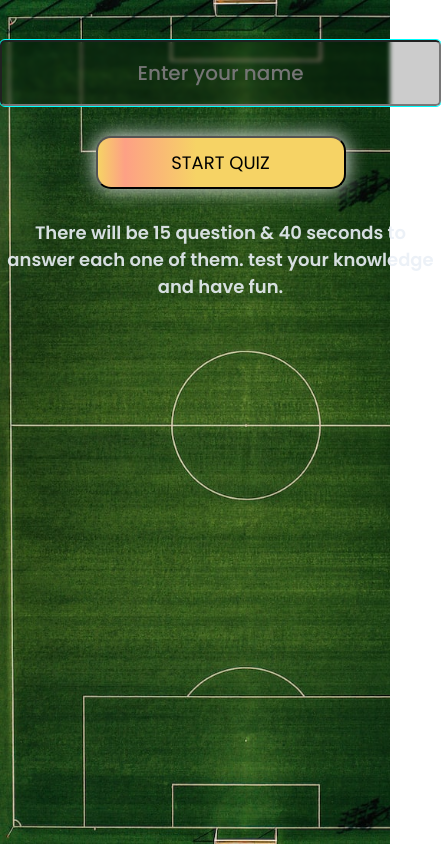
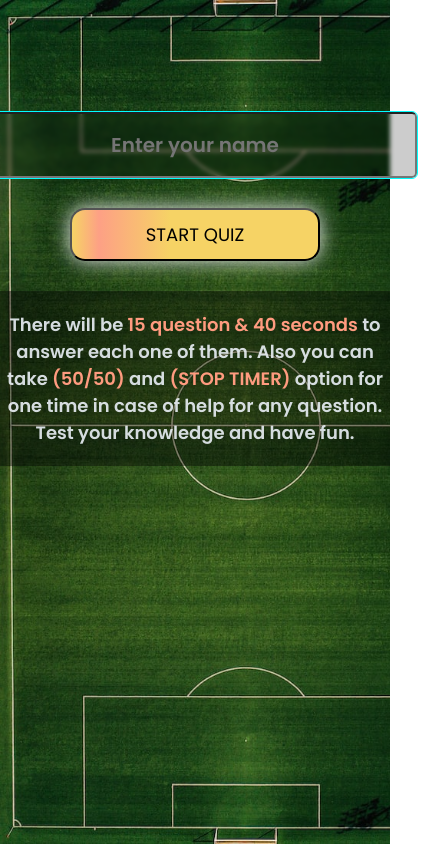
Before and after one commit to Niloy173/Fifa-World-Cup-Quiz---React, a React (Create React App) app: page / in a window 390 px wide. Shown: the whole page, 441 px wide, since content can reach past the window. Built offline with nearby package versions, Linux system fonts and the light colour scheme.

Commit message:
new feature added

```diff
--- a/package.json
+++ b/package.json
@@ -6,6 +6,7 @@
     "@testing-library/jest-dom": "^5.16.5",
     "@testing-library/react": "^13.4.0",
     "@testing-library/user-event": "^13.5.0",
+    "lodash": "^4.17.21",
     "react": "^18.2.0",
     "react-dom": "^18.2.0",
     "react-howler": "^5.2.0",
--- a/src/Question_Prize.js
+++ b/src/Question_Prize.js
@@ -45,7 +45,7 @@ const Question = [
 
       {
         text: 'Diego Maradona',
-        correct: true
+        correct: false
       }
     ]
   },
--- a/src/app.css
+++ b/src/app.css
@@ -5,7 +5,7 @@
   color: #fff;
 }
 
-/* question & answe */
+/* question & answer */
 .main {
   width: 75%;
   background: url("./assets/background.jpg") center;
@@ -21,6 +21,39 @@
 
 .bottom {
   height: 50%;
+}
+
+.options {
+  width: inherit;
+  display: flex;
+  justify-content: center;
+  gap: 20px;
+  position: absolute;
+  top: 80px;
+}
+
+.choice {
+  width: 70px;
+  height: 70px;
+  object-fit: cover;
+  border-radius: 50%;
+  color: #eee;
+  border: 5px solid cyan;
+  background: rgba(0, 0, 0, 0.2);
+  cursor: pointer;
+}
+
+.no-cursor {
+  pointer-events: none;
+  cursor: default;
+  width: 70px;
+  height: 70px;
+  object-fit: cover;
+  border-radius: 50%;
+  color: #eee;
+  border: 5px solid cyan;
+  background: rgba(0, 0, 0, 0.2);
+  filter: blur(2px);
 }
 
 .timer {
@@ -159,6 +192,10 @@
   border-radius: 5px;
 }
 
+.moneyListItem.passed {
+  color: #008000;
+}
+
 .moneyListItem.active {
   background-color: peru;
 }
@@ -203,19 +240,18 @@
 }
 
 .center {
-  width: 500px;
+  width: 100%;
   height: 100px;
   display: flex;
   flex-direction: column;
-  position: relative;
-  top: 0;
-  left: 0;
-  right: 0;
-  bottom: 0;
   margin: 80px auto 0 auto;
   gap: 10px;
   align-items: center;
   justify-content: center;
+  position: absolute;
+  top: 20%;
+  left: 50%;
+  transform: translate(-50%, -50%);
 }
 
 .center input {
@@ -226,12 +262,13 @@
   backdrop-filter: blur(2px);
   background-color: rgba(0, 0, 0, 0.2);
   outline: 1px solid cyan;
-  font-weight: 500;
+  font-weight: bold;
   color: #fff;
 }
 
 input:focus {
-  background: none;
+  /* background: none; */
+  outline: none;
 }
 .center .btn {
   padding: 0.7rem 0.6rem;
@@ -261,6 +298,16 @@ input:focus {
   font-size: 18px;
   text-align: center;
   font-weight: bold;
+  background-color: rgb(0, 0, 0);
+  background-color: rgba(0, 0, 0, 0.4);
+  font-weight: bold;
+  width: 80%;
+  text-align: center;
+  padding: 20px 15px;
+}
+
+.center summary span {
+  color: #ff9b7f;
 }
 /* ======== MEDIA QUERRY =========== */
 @media screen and (max-width: 769px) {
@@ -277,6 +324,11 @@ input:focus {
   }
   .moneyListItem {
     justify-content: center;
+  }
+
+  .center summary {
+    width: 100%;
+    padding: 20px 0px;
   }
 }
 
@@ -301,6 +353,10 @@ input:focus {
     margin-bottom: 20px;
   }
 
+  .options {
+    position: inherit;
+  }
+
   .startPage {
     background-image: url("../src/assets/mobile_back.jpg");
   }
--- a/src/components/Main.jsx
+++ b/src/components/Main.jsx
@@ -1,11 +1,12 @@
-import React, { useEffect, useMemo, useState } from 'react';
+import { cloneDeep } from 'lodash';
+import React, { useEffect, useMemo, useRef, useState } from 'react';
 import Timer from './Timer';
 
-
 // import files
+import fifty_fifty from '../assets/fifty_fifty.png';
 import correct from '../assets/src_sounds_correct.mp3';
 import wrong from '../assets/src_sounds_wrong.mp3';
-
+import stopTimer from '../assets/stopTImer.jpg';
 
 const Main = ({data,setStopGame,setQuestionNumber,questionNumber}) => {
 
@@ -14,11 +15,41 @@ const Main = ({data,setStopGame,setQuestionNumber,questionNumber}) => {
   const [selectedanswer, setSelectedAnswer] = useState(null);
   const [classname, setClassname] = useState("answer");
 
+  // options
+  const [isRuning,setIsRuning] = useState(false); // for timer to stop
+  const alwaysRun = useRef(false); // state management for controlling one time stop timer option &
+                                  // continious stop watch runing again for next question
+
+  const [active50_50, setActive50_50] = useState(false);
+  const option50_50 = useRef(true) // state management for option 50_50
+
 
 
   useEffect(() => {
-    setQuestion(data[questionNumber - 1]);
-  },[data,questionNumber])
+
+    if(active50_50 && option50_50.current){
+
+      const clone_question = cloneDeep(data[questionNumber - 1]);
+      const updatedQuestion = {};
+
+      updatedQuestion.id = clone_question.id;
+      updatedQuestion.question = clone_question.question;
+
+      const correct_answer = clone_question.answer.filter((v) => v.correct === true)
+      const false_answer = clone_question.answer.filter((v) => v.correct === false);
+
+      const incorrect_index = Math.floor(Math.random() * false_answer.length);
+
+      updatedQuestion.answer = [...correct_answer, false_answer[incorrect_index]]
+
+      setQuestion(updatedQuestion);
+      option50_50.current = !option50_50.current; // to stop 50_50
+
+    }else{
+      setQuestion(data[questionNumber - 1]);
+    }
+  },[data,questionNumber,active50_50])
+
 
   const delayFunction = (duration, cb) => {
     setTimeout(() => {
@@ -81,8 +112,8 @@ const Main = ({data,setStopGame,setQuestionNumber,questionNumber}) => {
 
       <div className="top">
         {/* timer class */}
-        <div className="timer"><Timer setStopGame={setStopGame} questionNumber={questionNumber} /></div>
-      </div>
+      <div className="timer"><Timer alwaysRun={alwaysRun} isRuning={isRuning} setStopGame={setStopGame} questionNumber={questionNumber} /></div>
+    </div>
       <div className="bottom">
         {/* question & answers */}
 
@@ -108,6 +139,17 @@ const Main = ({data,setStopGame,setQuestionNumber,questionNumber}) => {
 
       </div>
 
+
+      <div className="options">
+
+             <img src={fifty_fifty} className={active50_50 ? 'no-cursor': 'choice'}
+              onClick={() => setActive50_50(prev => !prev)} alt="50/50"  />
+
+             <img src={stopTimer} onClick={() => setIsRuning(prev => !prev)}
+              className={isRuning? 'no-cursor': 'choice'} alt='timer_stop'/>
+
+      </div>
+
     </>
   )
 }
--- a/src/components/Pyramid.jsx
+++ b/src/components/Pyramid.jsx
@@ -13,7 +13,8 @@ const Pyramid = ({activePyramidId}) => {
         {
           pyramidData.map(eachPyramid  =>
 
-          <li key={eachPyramid.id.toString()} className={activePyramidId === eachPyramid.id ? 'moneyListItem active': 'moneyListItem'}>
+          <li key={eachPyramid.id.toString()} className={activePyramidId === eachPyramid.id ? 'moneyListItem active':
+          eachPyramid.id < activePyramidId ? 'moneyListItem passed': 'moneyListItem'}>
             <span className='moneyListItemNumber'>{eachPyramid.id}</span>
             <span className="moneyListItemAmount">{eachPyramid.amount}</span>
           </li>
--- a/src/components/Start.jsx
+++ b/src/components/Start.jsx
@@ -19,8 +19,9 @@ const Start = ({setName}) => {
 
       <summary>
 
-      There will be 15 question & 40 seconds to answer each one of them.
-      test your knowledge and have fun.
+      There will be <span>15 question & 40 seconds</span> to answer each one of them.
+      Also you can take <span>(50/50)</span> and <span>(STOP TIMER)</span> option for one time in case of help for any question.
+      Test your knowledge and have fun.
 
       </summary>
 
--- a/src/components/Timer.jsx
+++ b/src/components/Timer.jsx
@@ -1,19 +1,38 @@
-import { useEffect, useState } from 'react';
+import { useEffect, useRef, useState } from 'react';
 
-const Timer = ({setStopGame,questionNumber}) => {
+const Timer = ({alwaysRun,isRuning,setStopGame,questionNumber}) => {
   const [stopwatch, setStopWatch] = useState(40);
+  const timer = useRef();
 
   useEffect(() => {
+
 
     if(stopwatch === 0){
       setStopGame(true) // time finished
     }
-    const interval = setInterval(() => {
+
+  if(!isRuning){
+    timer.current = setInterval(() => {
       setStopWatch(prev => prev - 1)
     },1000)
 
-    return () => clearInterval(interval);
-  },[setStopGame,stopwatch]);
+  }else{
+
+    // again start the count down after using "Timer to Stop"
+    if(alwaysRun.current){
+       timer.current = setInterval(() => {
+        setStopWatch(prev => prev - 1)
+      },1000)
+    }else{
+      // stoping when first time pressed "Timer to Stop"
+      clearInterval(timer.current);
+      alwaysRun.current = !alwaysRun.current;
+    }
+  }
+
+
+    return () => clearInterval(timer.current);
+  },[alwaysRun,isRuning,setStopGame,stopwatch]);
 
 
   useEffect(() => {
```
Also changed, not shown: 1 other file (tests, documents, lock files or other folders).
